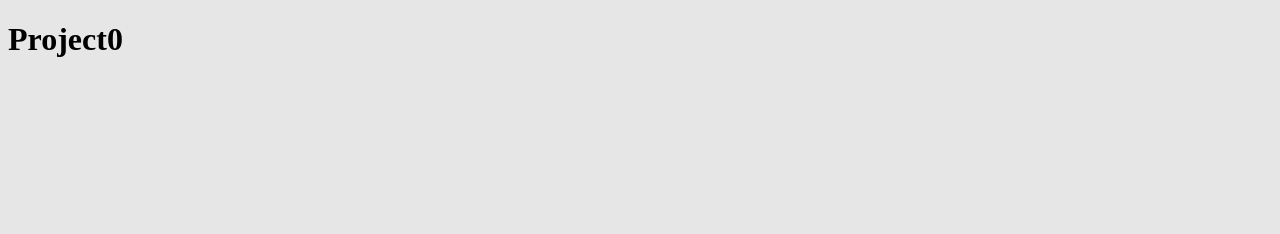
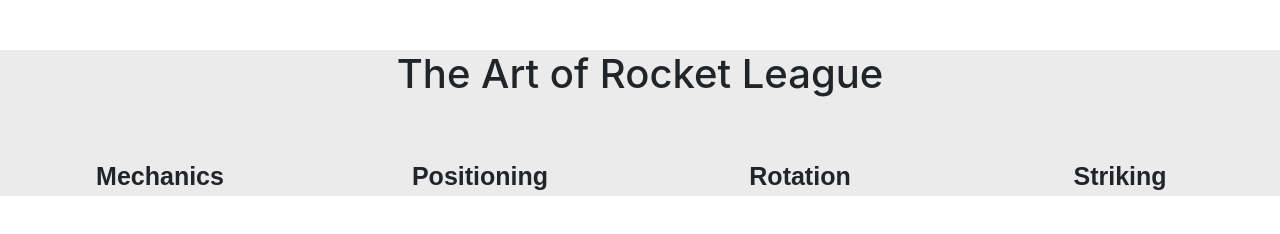
Before and after one commit to teTappy/project0, a plain HTML site: page index.html in a window 1280 px wide. Drawn offline with nearby package versions, Linux system fonts and the light colour scheme.

Commit message:
Added bootstrap and content

```diff
--- a/index.html
+++ b/index.html
@@ -4,8 +4,20 @@
 <head>
   <title>Project0</title>
   <link href="style.css" type="text/css" rel="stylesheet">
+  <link rel="stylesheet" href="https://stackpath.bootstrapcdn.com/bootstrap/4.1.0/css/bootstrap.min.css" integrity="sha384-9gVQ4dYFwwWSjIDZnLEWnxCjeSWFphJiwGPXr1jddIhOegiu1FwO5qRGvFXOdJZ4" crossorigin="anonymous">
+
 </head>
 <body>
-  <h1>Project0</h1>
+  <div class="container-fluid">
+    <h1>The Art of Rocket League</h1>
+
+    <div class="row">
+        <div class="col-3">Mechanics</div>
+        <div class="col-3">Positioning</div>
+        <div class="col-3">Rotation</div>
+        <div class="col-3">Striking</div>
+    </div>
+  </div>
+
 </body>
 </html>
--- a/style.css
+++ b/style.css
@@ -1,3 +1,23 @@
 body {
-  background-color: rgba(220, 220, 220, 0.7);
+  background-color: rgba(250, 250, 250, 0.7);
 }
+
+h1 {
+  text-align: center;
+  margin: 50px;
+  height: 100px;
+  font-family: Helvetica, sans-serif;
+}
+
+.container-fluid {
+  text-align: center;
+  margin: 50px;
+  background-color: rgba(230, 230, 230, 0.8);
+
+}
+
+.container-fluid > div {
+  font-size: 25px;
+  font-weight: bold;
+  font-family: fantasy;
+}
```
